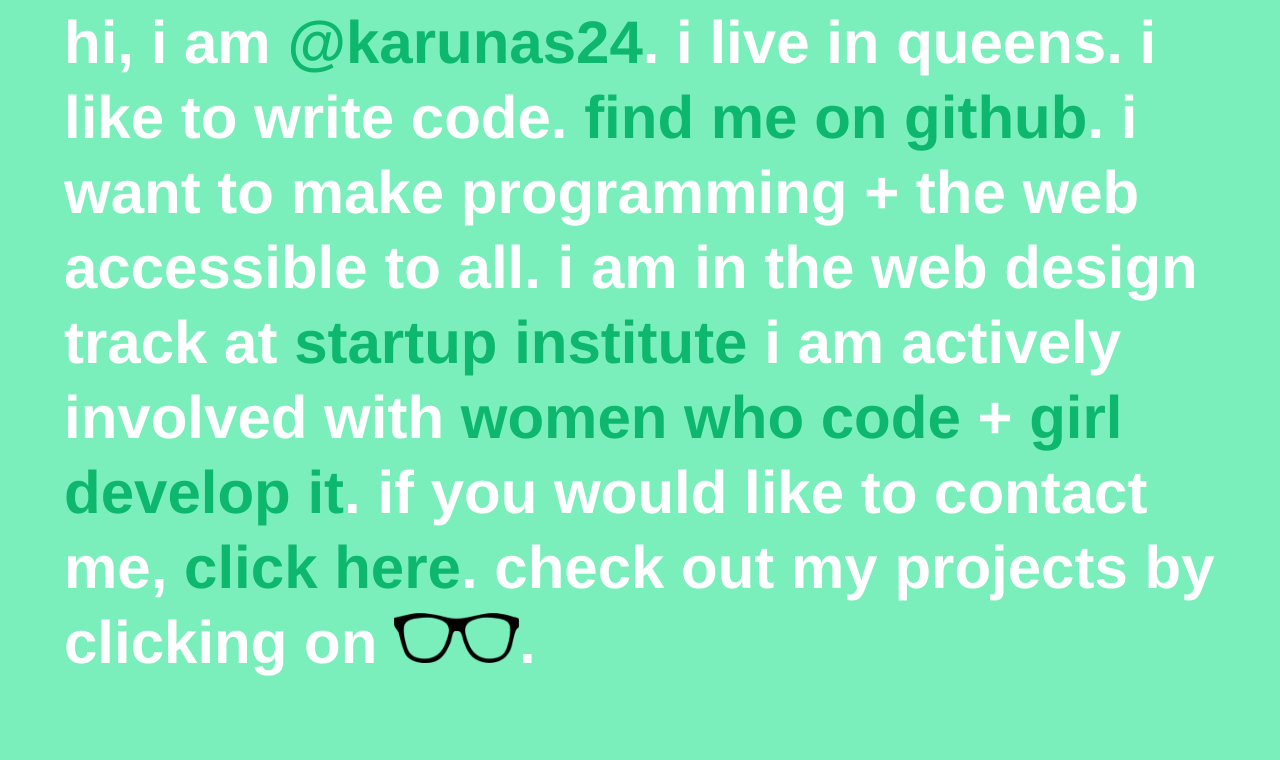
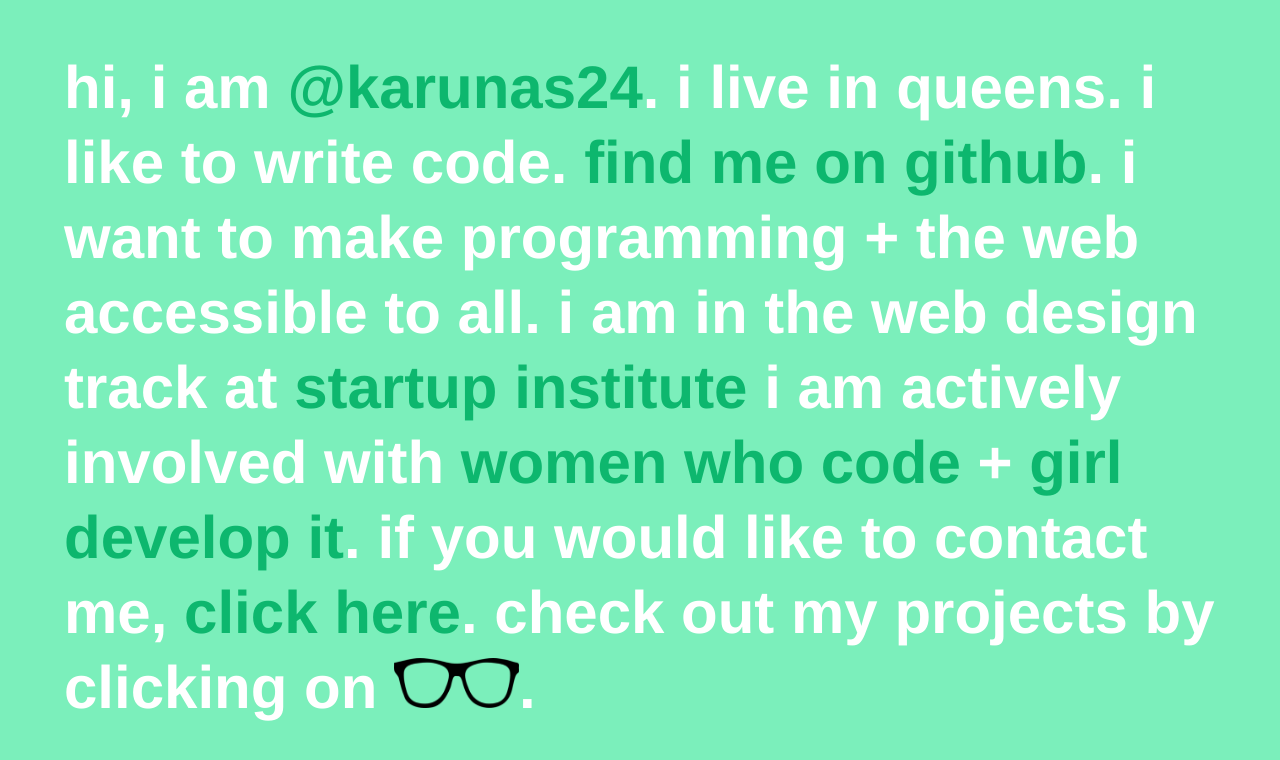
Before and after one commit to karuna24s/karuna24s.github.io, a plain HTML site: page index.html in a window 1280 px wide. Drawn offline with Linux system fonts and the light colour scheme.

Commit message:
update margin

```diff
--- a/style.css
+++ b/style.css
@@ -5,7 +5,7 @@
   font-size: 60px;
   font-weight: bold;
   line-height: 75px;
-  margin: 5px auto;
+  margin: 50px auto;
   width: 90%;
   -webkit-font-smoothing: antialiased;
 }
```
